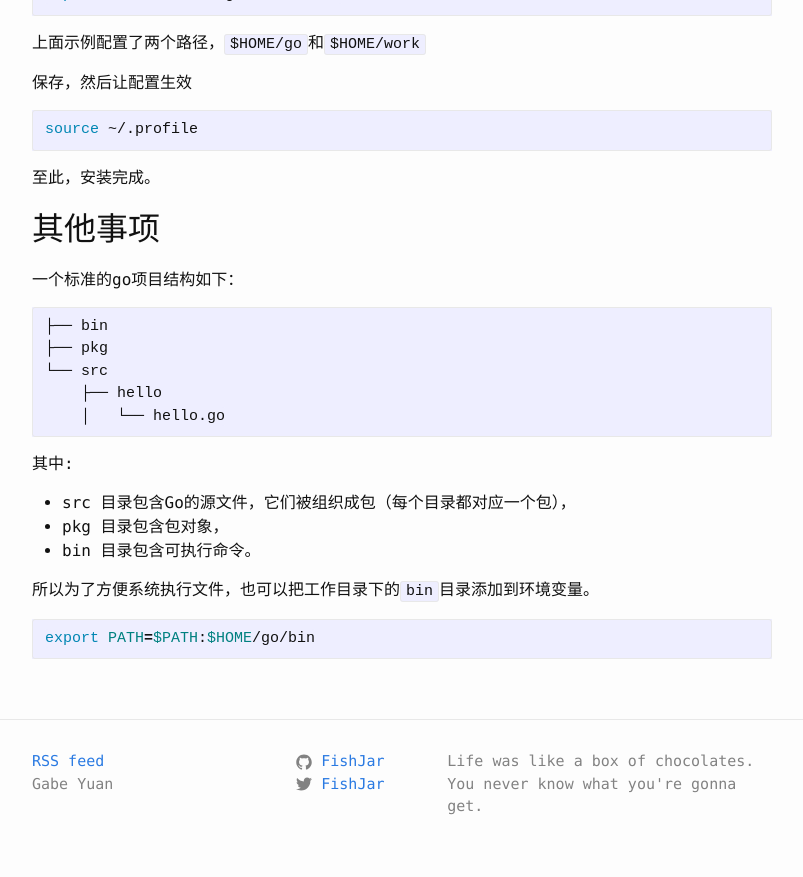
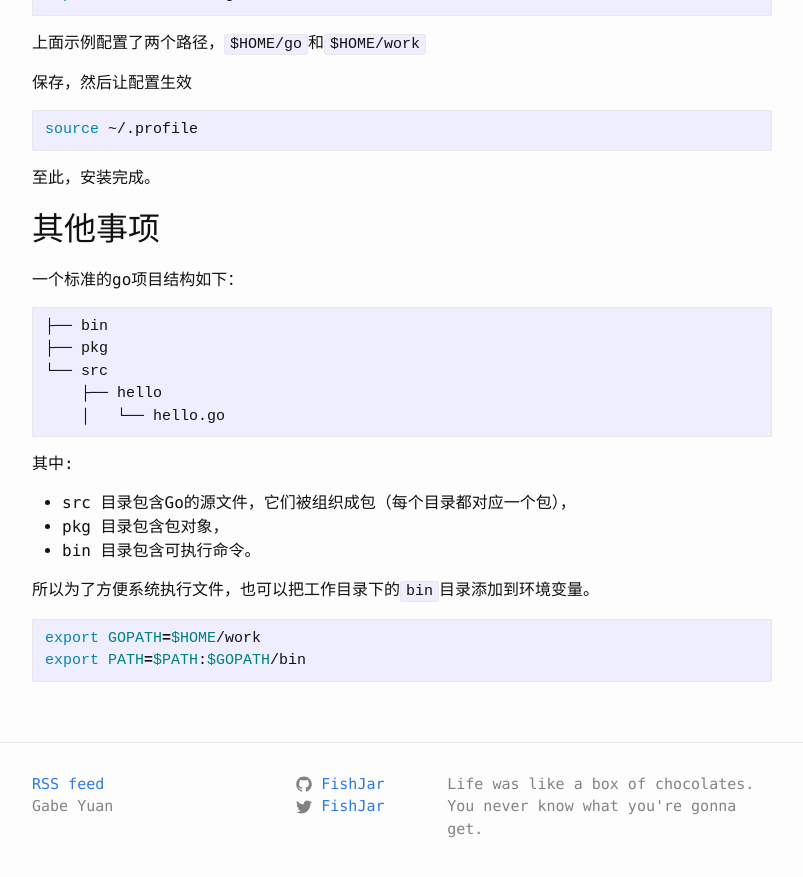
Before and after one commit to fishjar/fishjar.com, a Jekyll site: the page built from _posts/2017-10-18-install-golang.markdown, in a window 1280 px wide and 900 px high, scrolled down 1563 px. Shown: the top 877 px of the window, without its empty margins (238-1041 px from the left). Built offline with Jekyll 4.4.1, drawn with Linux system fonts in a browser that asks for light colours.

Commit message:
fix golang

````diff
--- a/_posts/2017-10-18-install-golang.markdown
+++ b/_posts/2017-10-18-install-golang.markdown
@@ -106,5 +106,6 @@ source ~/.profile
 所以为了方便系统执行文件，也可以把工作目录下的`bin`目录添加到环境变量。
 
 ``` bash
-export PATH=$PATH:$HOME/go/bin
+export GOPATH=$HOME/work
+export PATH=$PATH:$GOPATH/bin
 ```
````
